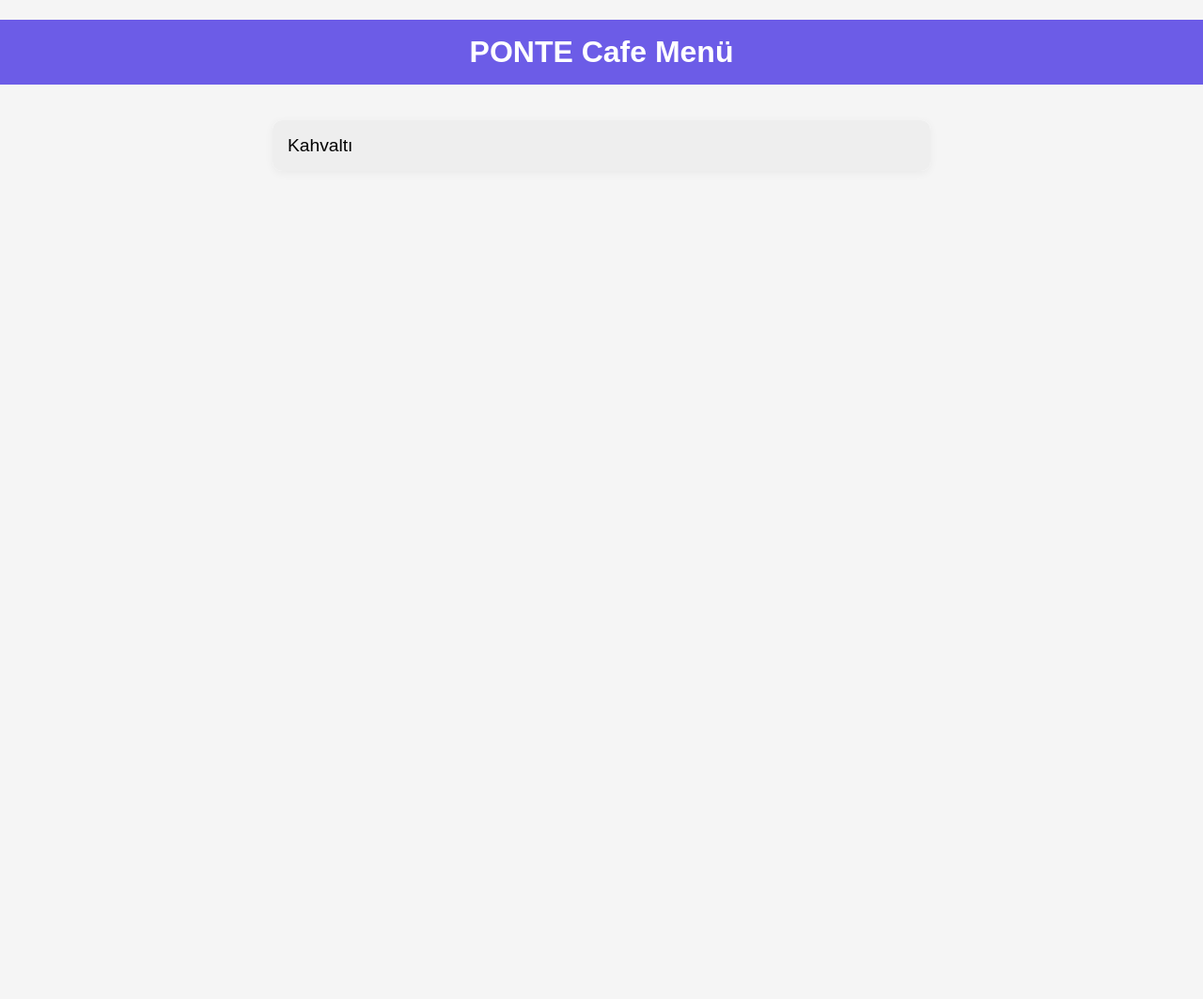
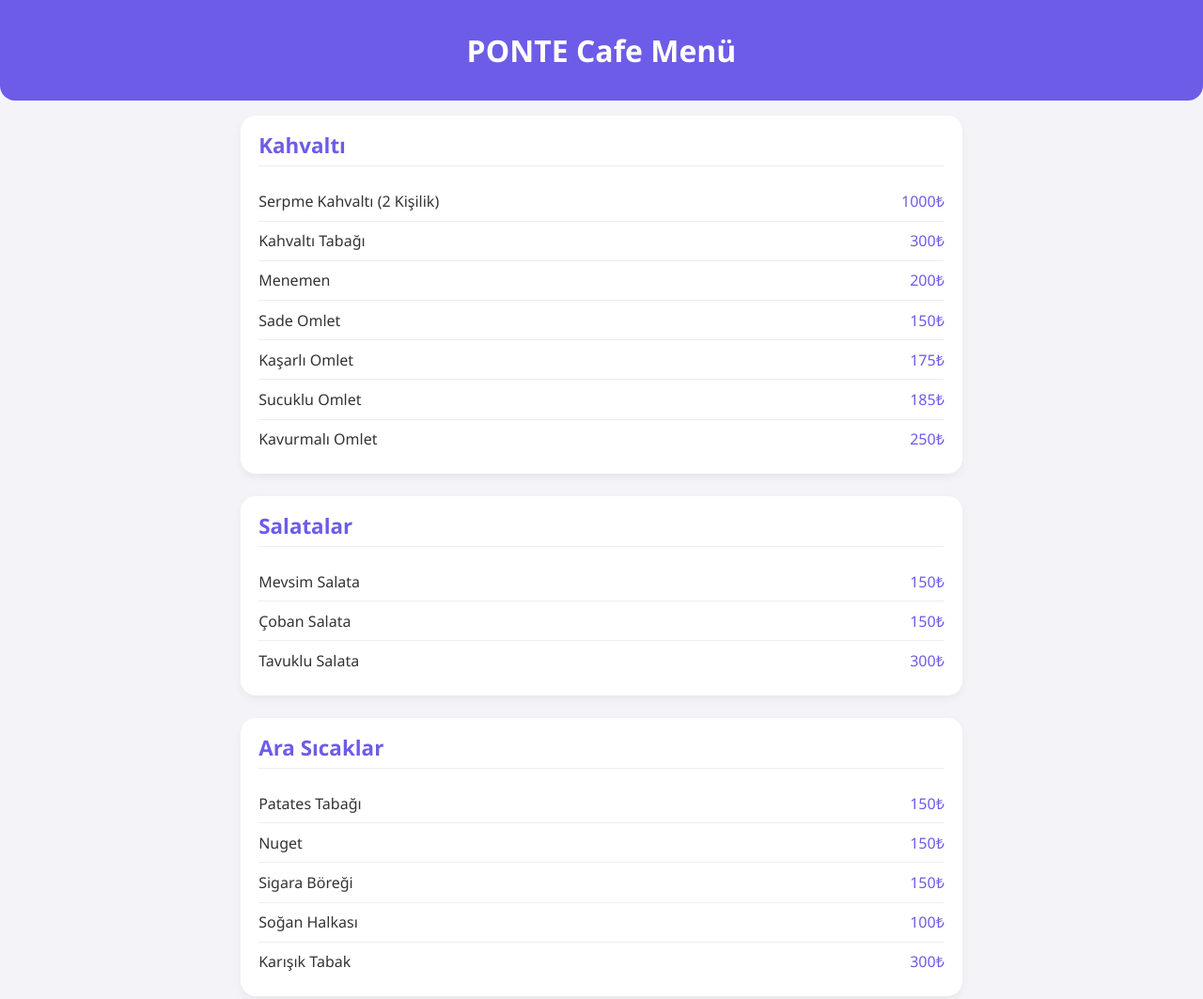
Before and after one commit to pontebutikotel/pontebutikotel.github.io, a plain HTML site: page index.html in a window 1280 px wide. Shown: the top 1063 px of the page at 94% size. Before the commit the page ends 800 px from the top, so only its background shows below. Drawn offline with Linux system fonts and the light colour scheme.

Commit message:
Update index.html

```diff
--- a/index.html
+++ b/index.html
@@ -2,108 +2,163 @@
 <html lang="tr">
 <head>
   <meta charset="UTF-8">
+  <meta name="viewport" content="width=device-width, initial-scale=1.0">
   <title>PONTE Cafe Menü</title>
-  <meta name="viewport" content="width=device-width, initial-scale=1.0">
   <style>
+    :root {
+      --primary: #6c5ce7;
+      --background: #f4f4f8;
+      --card-bg: #fff;
+      --text-color: #333;
+      --shadow: 0 4px 10px rgba(0, 0, 0, 0.05);
+    }
+
+    * {
+      box-sizing: border-box;
+    }
+
     body {
-      font-family: sans-serif;
-      background: #f5f5f5;
       margin: 0;
-      padding: 0;
+      font-family: 'Segoe UI', Tahoma, Geneva, Verdana, sans-serif;
+      background: var(--background);
+      color: var(--text-color);
     }
-    h1 {
+
+    header {
+      background: var(--primary);
+      color: white;
+      padding: 2rem 1rem;
       text-align: center;
+      border-bottom-left-radius: 1rem;
+      border-bottom-right-radius: 1rem;
+    }
+
+    header h1 {
+      margin: 0;
+      font-size: 2rem;
+    }
+
+    main {
       padding: 1rem;
-      background-color: #6c5ce7;
-      color: white;
+      max-width: 800px;
+      margin: auto;
     }
-    .accordion {
-      max-width: 700px;
-      margin: auto;
-      padding: 1rem;
+
+    .menu-section {
+      background: var(--card-bg);
+      border-radius: 1rem;
+      box-shadow: var(--shadow);
+      padding: 1rem 1.2rem;
+      margin-bottom: 1.5rem;
     }
-    .category {
-      background: white;
-      border-radius: 10px;
+
+    .menu-section h2 {
+      margin-top: 0;
+      color: var(--primary);
+      font-size: 1.4rem;
+      border-bottom: 1px solid #eee;
+      padding-bottom: 0.4rem;
       margin-bottom: 1rem;
-      box-shadow: 0 2px 10px rgba(0,0,0,0.05);
-      overflow: hidden;
     }
-    .category-header {
-      padding: 1rem;
-      cursor: pointer;
-      font-size: 1.2rem;
-      background-color: #eee;
-    }
-    .category-content {
-      display: none;
-      padding: 1rem;
-    }
+
     .menu-item {
       display: flex;
-      gap: 1rem;
-      margin-bottom: 1rem;
+      justify-content: space-between;
       align-items: center;
+      padding: 0.6rem 0;
+      border-bottom: 1px solid #eee;
     }
-    .menu-item img {
-      width: 80px;
-      height: 80px;
-      object-fit: cover;
-      border-radius: 8px;
+
+    .menu-item:last-child {
+      border-bottom: none;
     }
-    .item-info {
-      flex: 1;
+
+    .item-name {
+      font-weight: 500;
     }
-    .item-name {
-      font-weight: bold;
-      font-size: 1.1rem;
+
+    .price {
+      font-weight: 500;
+      color: var(--primary);
     }
-    .item-price {
-      color: #6c5ce7;
+
+    @media (max-width: 600px) {
+      .menu-item {
+        flex-direction: column;
+        align-items: flex-start;
+      }
+      .price {
+        margin-top: 0.3rem;
+      }
     }
   </style>
 </head>
 <body>
+  <header>
+    <h1>PONTE Cafe Menü</h1>
+  </header>
+  <main>
 
-  <h1>PONTE Cafe Menü</h1>
-
-  <div class="accordion">
-
-    <div class="category">
-      <div class="category-header" onclick="toggleCategory(this)">
-        Kahvaltı
-      </div>
-      <div class="category-content">
-        <div class="menu-item">
-          <img src="https://via.placeholder.com/80" alt="Serpme Kahvaltı">
-          <div class="item-info">
-            <div class="item-name">Serpme Kahvaltı (2 Kişilik)</div>
-            <div class="item-price">1000₺</div>
-            <div class="item-desc">Zeytin, peynir, yumurta, reçel ve daha fazlası.</div>
-          </div>
-        </div>
-
-        <div class="menu-item">
-          <img src="https://via.placeholder.com/80" alt="Menemen">
-          <div class="item-info">
-            <div class="item-name">Menemen</div>
-            <div class="item-price">200₺</div>
-            <div class="item-desc">Taze biber, domates ve yumurta ile hazırlanır.</div>
-          </div>
-        </div>
-      </div>
+    <div class="menu-section">
+      <h2>Kahvaltı</h2>
+      <div class="menu-item"><span class="item-name">Serpme Kahvaltı (2 Kişilik)</span><span class="price">1000₺</span></div>
+      <div class="menu-item"><span class="item-name">Kahvaltı Tabağı</span><span class="price">300₺</span></div>
+      <div class="menu-item"><span class="item-name">Menemen</span><span class="price">200₺</span></div>
+      <div class="menu-item"><span class="item-name">Sade Omlet</span><span class="price">150₺</span></div>
+      <div class="menu-item"><span class="item-name">Kaşarlı Omlet</span><span class="price">175₺</span></div>
+      <div class="menu-item"><span class="item-name">Sucuklu Omlet</span><span class="price">185₺</span></div>
+      <div class="menu-item"><span class="item-name">Kavurmalı Omlet</span><span class="price">250₺</span></div>
     </div>
 
-    <!-- Diğer kategoriler buraya benzer şekilde eklenecek -->
+    <div class="menu-section">
+      <h2>Salatalar</h2>
+      <div class="menu-item"><span class="item-name">Mevsim Salata</span><span class="price">150₺</span></div>
+      <div class="menu-item"><span class="item-name">Çoban Salata</span><span class="price">150₺</span></div>
+      <div class="menu-item"><span class="item-name">Tavuklu Salata</span><span class="price">300₺</span></div>
+    </div>
 
-  </div>
+    <div class="menu-section">
+      <h2>Ara Sıcaklar</h2>
+      <div class="menu-item"><span class="item-name">Patates Tabağı</span><span class="price">150₺</span></div>
+      <div class="menu-item"><span class="item-name">Nuget</span><span class="price">150₺</span></div>
+      <div class="menu-item"><span class="item-name">Sigara Böreği</span><span class="price">150₺</span></div>
+      <div class="menu-item"><span class="item-name">Soğan Halkası</span><span class="price">100₺</span></div>
+      <div class="menu-item"><span class="item-name">Karışık Tabak</span><span class="price">300₺</span></div>
+    </div>
 
-  <script>
-    function toggleCategory(header) {
-      const content = header.nextElementSibling;
-      content.style.display = content.style.display === 'block' ? 'none' : 'block';
-    }
-  </script>
+    <div class="menu-section">
+      <h2>Hamburger</h2>
+      <div class="menu-item"><span class="item-name">Tavuk Burger</span><span class="price">250₺</span></div>
+      <div class="menu-item"><span class="item-name">Dana Burger</span><span class="price">300₺</span></div>
+      <div class="menu-item"><span class="item-name">Şinitzel Burger</span><span class="price">250₺</span></div>
+    </div>
 
+    <div class="menu-section">
+      <h2>Izgaralar</h2>
+      <div class="menu-item"><span class="item-name">Köfte Izgara</span><span class="price">400₺</span></div>
+      <div class="menu-item"><span class="item-name">Tavuk Izgara</span><span class="price">350₺</span></div>
+      <div class="menu-item"><span class="item-name">Tavuk Wrap</span><span class="price">300₺</span></div>
+      <div class="menu-item"><span class="item-name">Köfte Wrap</span><span class="price">350₺</span></div>
+      <div class="menu-item"><span class="item-name">Şinitzel</span><span class="price">250₺</span></div>
+    </div>
+
+    <div class="menu-section">
+      <h2>İçecekler</h2>
+      <div class="menu-item"><span class="item-name">Ayran</span><span class="price">50₺</span></div>
+      <div class="menu-item"><span class="item-name">Limonata</span><span class="price">50₺</span></div>
+      <div class="menu-item"><span class="item-name">Çay</span><span class="price">15₺</span></div>
+      <div class="menu-item"><span class="item-name">Soda</span><span class="price">30₺</span></div>
+      <div class="menu-item"><span class="item-name">Kola & Fanta vb.</span><span class="price">60₺</span></div>
+    </div>
+
+    <div class="menu-section">
+      <h2>Tatlılar</h2>
+      <div class="menu-item"><span class="item-name">Suffle</span><span class="price">200₺</span></div>
+      <div class="menu-item"><span class="item-name">Sütlaç</span><span class="price">200₺</span></div>
+      <div class="menu-item"><span class="item-name">Waffle</span><span class="price">250₺</span></div>
+      <div class="menu-item"><span class="item-name">Künefe</span><span class="price">200₺</span></div>
+    </div>
+
+  </main>
 </body>
 </html>
```
